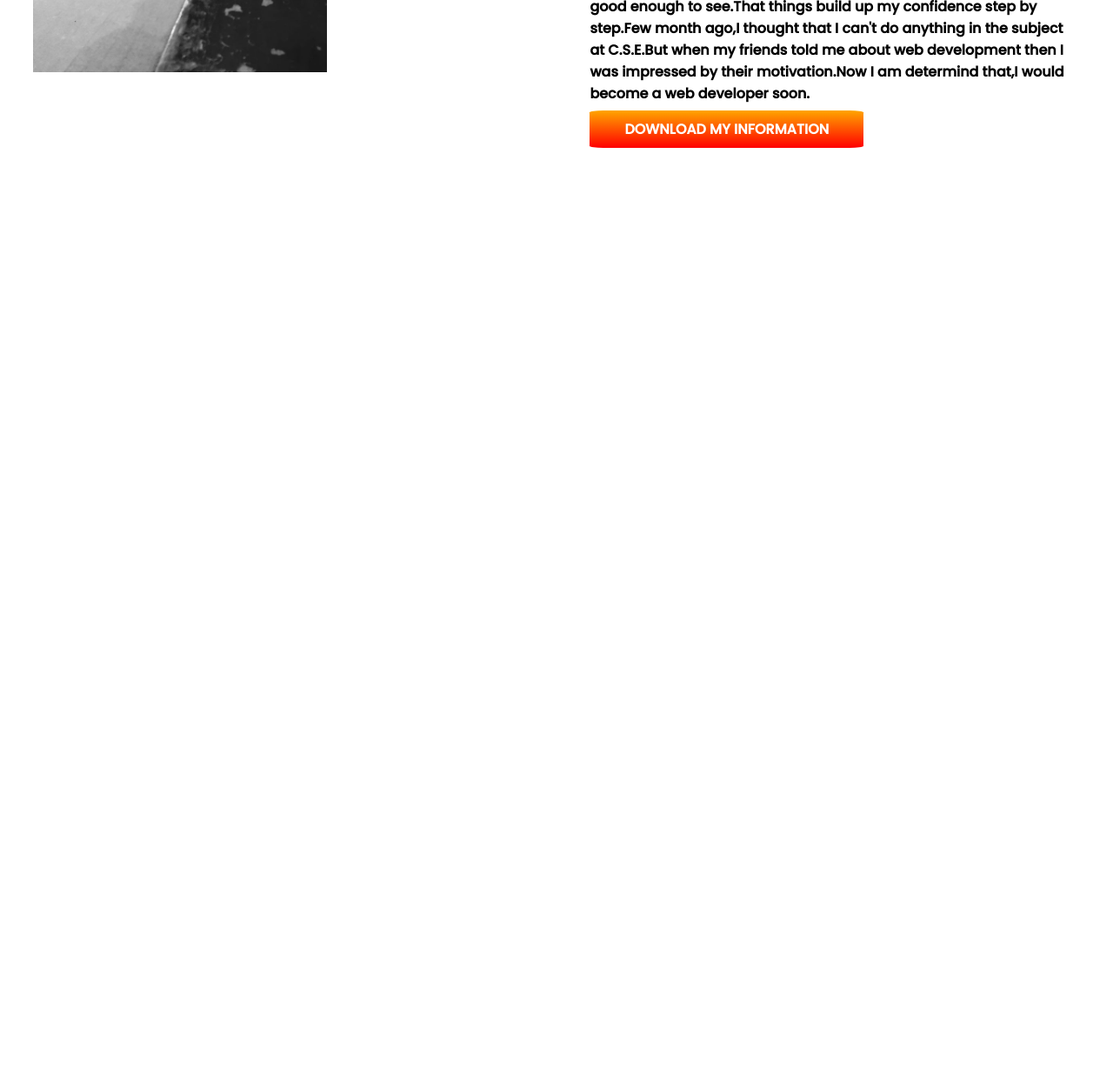
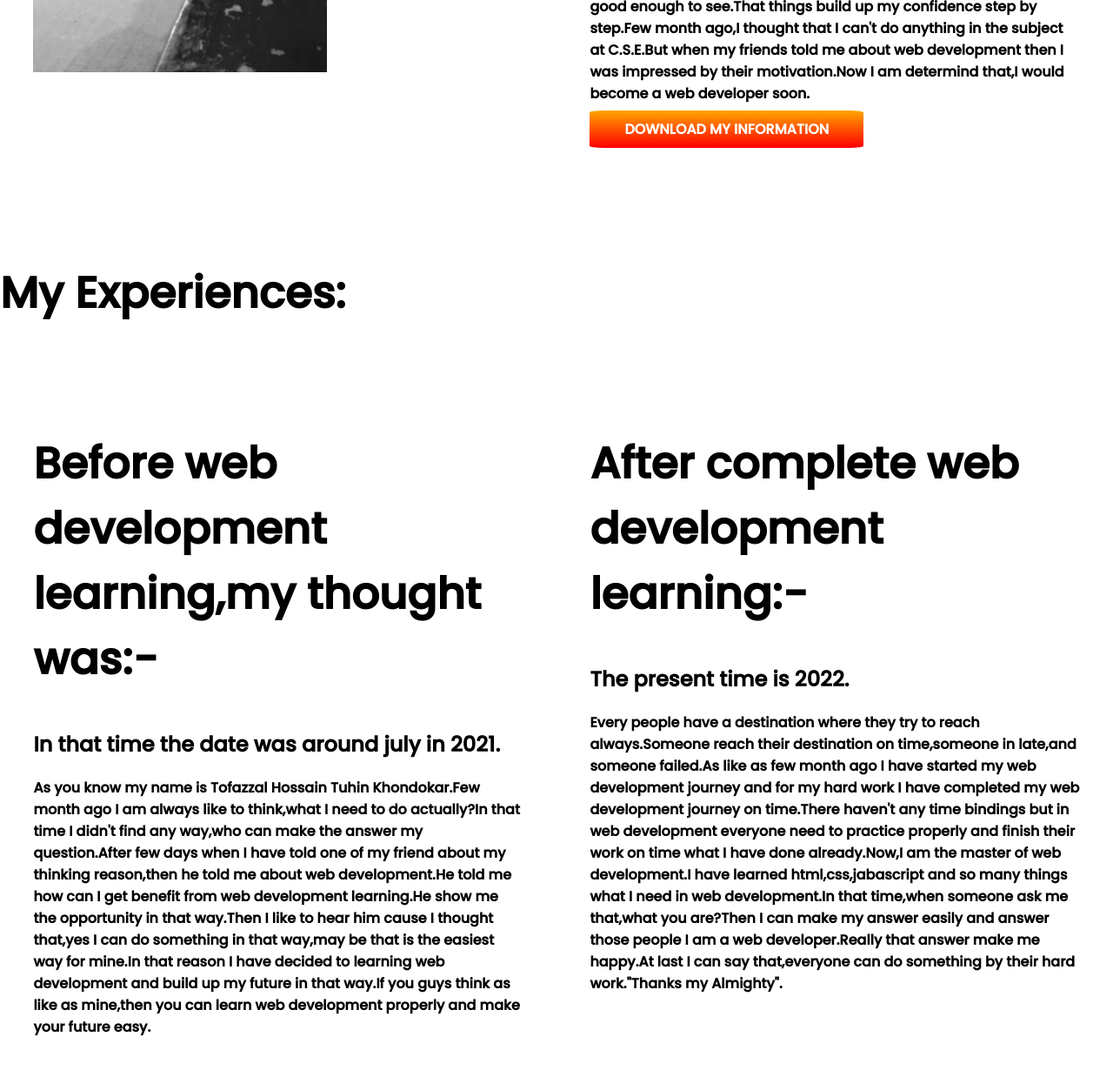
Before and after one commit to tuhinkhondokar/developer-portfolio, a plain HTML site: page index.html in a window 1280 px wide. Shown: the part 1506-2736 px from the top of the page at 87% size. Before the commit the page ends 1806 px from the top, so only its background shows below. Drawn offline with Linux system fonts and the light colour scheme.

Commit message:
Experiences

```diff
--- a/index.html
+++ b/index.html
@@ -13,7 +13,7 @@
 </head>
 
 <body>
-    <section class="logo">
+    <section class="logo flexible-container">
         <div class="half-width"><br><br><br><br><br>
             <h1>Welcome To</h1>
             <h1><span class="orange-color">Tuhin Khondokar</span> World</h1>
@@ -43,7 +43,7 @@
         </div><br><br><br><br><br><br><br><br><br><br><br><br>
         <div class="half-width"><img src="myself1.png" alt=""></div>
     </section>
-    <section class="about-dream">
+    <section class="about-dream flexible-container">
         <div class="half-width">
             <img src="tuhin.jpg" alt="">
 
@@ -68,6 +68,54 @@
         </div>
 
     </section>
+    <section class="share-experience">
+        <h1>My Experiences:</h1>
+        <div class="flexible-container">
+            <div class="half-width">
+                <h1>Before web development learning,my thought was:-</h1>
+                <h2>In that time the date was around july in 2021.</h2>
+                <p>As you know my name is Tofazzal Hossain Tuhin Khondokar.Few month ago I am always like to
+                    think,what
+                    I
+                    need to do actually?In that time I didn't find any way,who can make the answer my question.After
+                    few
+                    days when I have told one of my friend about my thinking reason,then he told me about web
+                    development.He
+                    told me how can I get benefit from web development learning.He show me the opportunity in that
+                    way.Then
+                    I like to hear him cause I thought that,yes I can do something in that way,may be that is the
+                    easiest
+                    way for mine.In that reason I have decided to learning web development and build up my future in
+                    that
+                    way.If you guys think as like as mine,then you can learn web development properly and make your
+                    future
+                    easy.</p>
+            </div>
+            <div class="half-width">
+                <h1>After complete web development learning:-</h1>
+                <h2>The present time is 2022.</h2>
+                <p>Every people have a destination where they try to reach always.Someone reach their destination on
+                    time,someone in late,and someone failed.As like as few month ago I have started my web
+                    development
+                    journey and for my hard work I have completed my web development journey on time.There haven't
+                    any
+                    time
+                    bindings but in web development everyone need to practice properly and finish their work on time
+                    what I
+                    have done already.Now,I am the master of web development.I have learned html,css,jabascript and
+                    so
+                    many
+                    things what I need in web development.In that time,when someone ask me that,what you are?Then I
+                    can
+                    make
+                    my answer easily and answer those people I am a web developer.Really that answer make me
+                    happy.At
+                    last I
+                    can say that,everyone can do something by their hard work."Thanks my Almighty".</p>
+            </div>
+        </div>
+
+    </section>
 </body>
 
 </html>
--- a/style.css
+++ b/style.css
@@ -11,7 +11,7 @@ h1{
 .orange-color{
     color: orange;
 }
-section{
+.flexible-container{
     display: flex;
     margin-bottom: 100px;
 }
```
